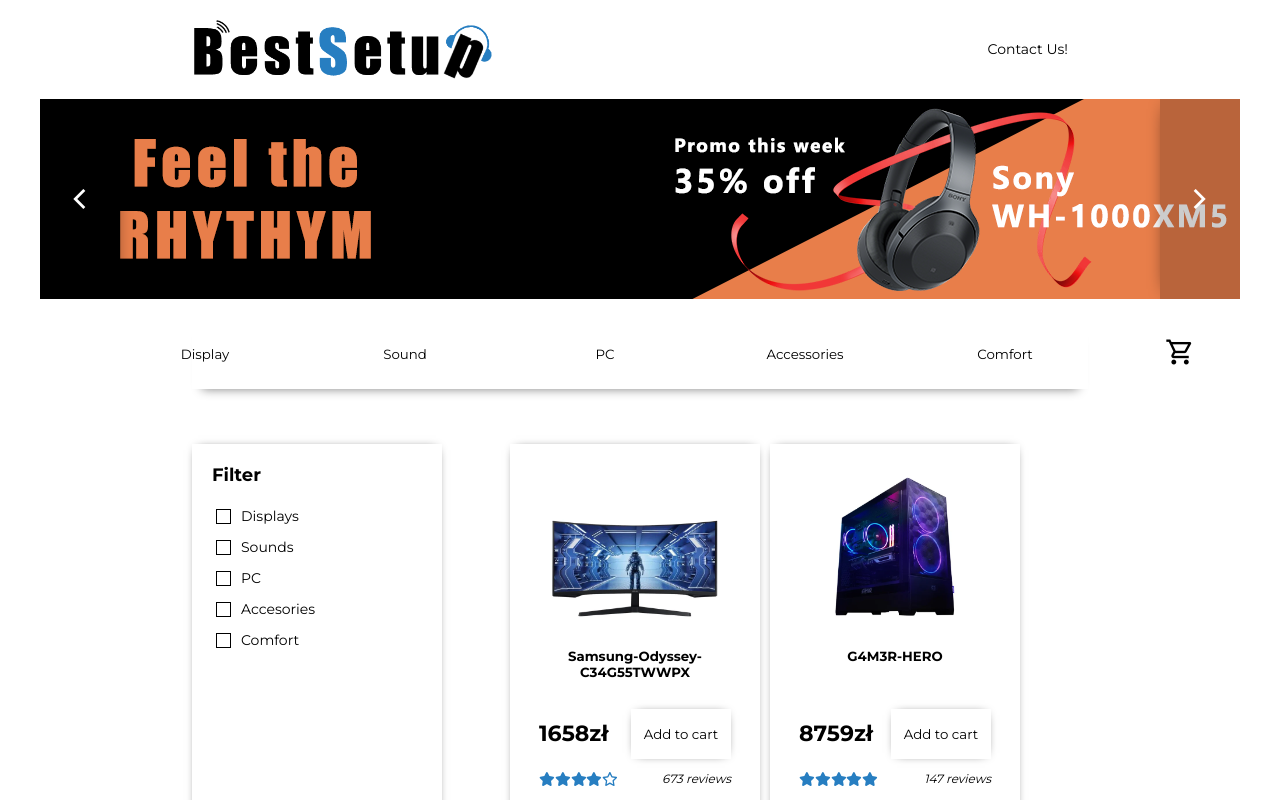
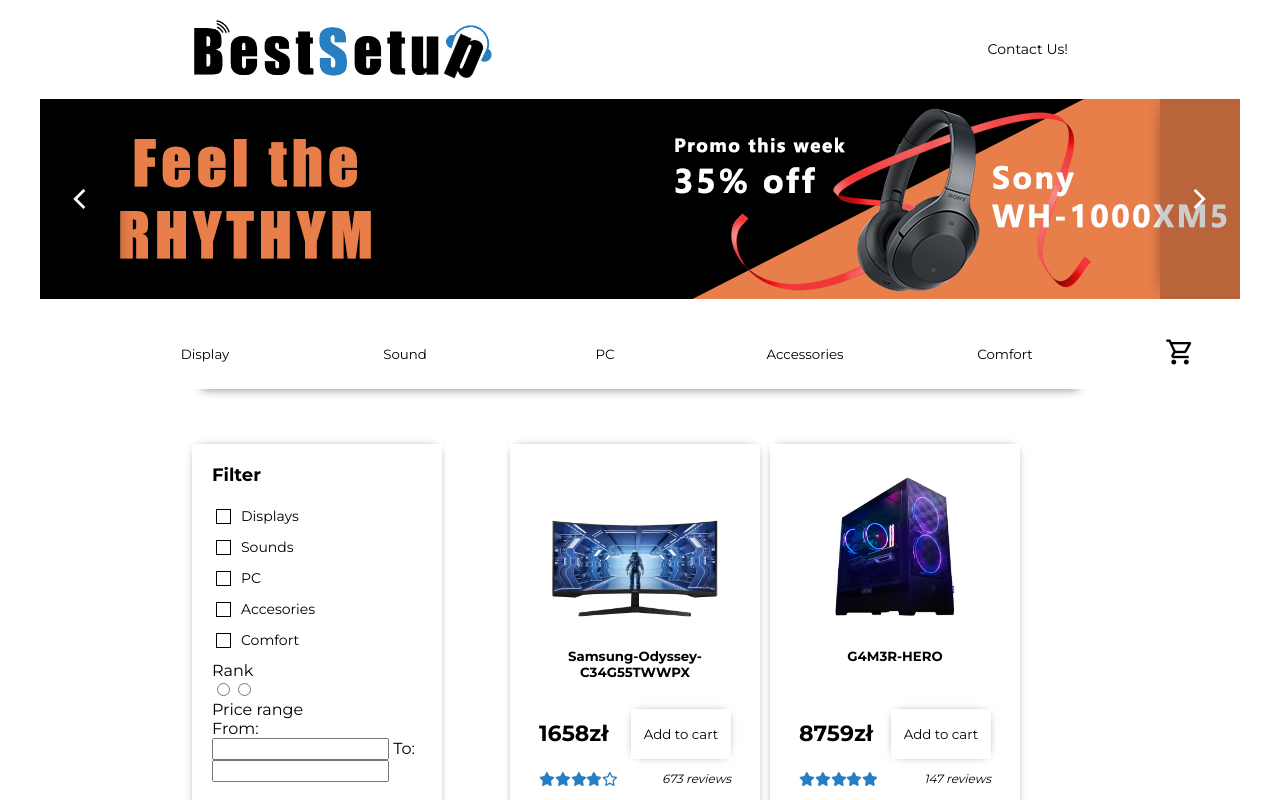
Before and after one commit to rezio3/best-setup-online-shop, a React (Create React App) app: page / in a window 1280 px wide. Shown: the top 800 px of the page. Built offline with nearby package versions, Linux system fonts and the light colour scheme.

Commit message:
add filter price range checkboxes

```diff
--- a/src/components/FilterWindow.jsx
+++ b/src/components/FilterWindow.jsx
@@ -37,6 +37,21 @@
 							return <FilterCheckboxElement name={e} key={e} />;
 						})}
 					</ul>
+					<span className="filter-container__price-range-span">Rank</span>
+					<div className="filter-container__price-range-inputs-container">
+						<input type="radio" name="price"></input>
+
+						<input type="radio" name="price"></input>
+					</div>
+					<span className="filter-container__price-range-span">
+						Price range
+					</span>
+					<div className="filter-container__price-range-inputs-container">
+						<span>From: </span>
+						<input type="number"></input>
+						<span> To: </span>
+						<input type="number"></input>
+					</div>
 				</div>
 			</div>
 		</>
```
